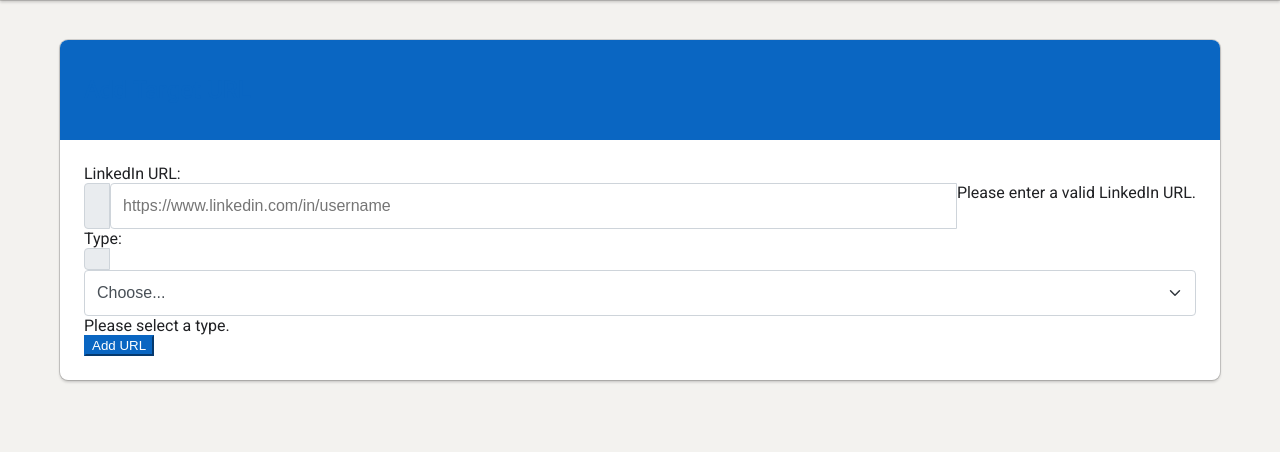
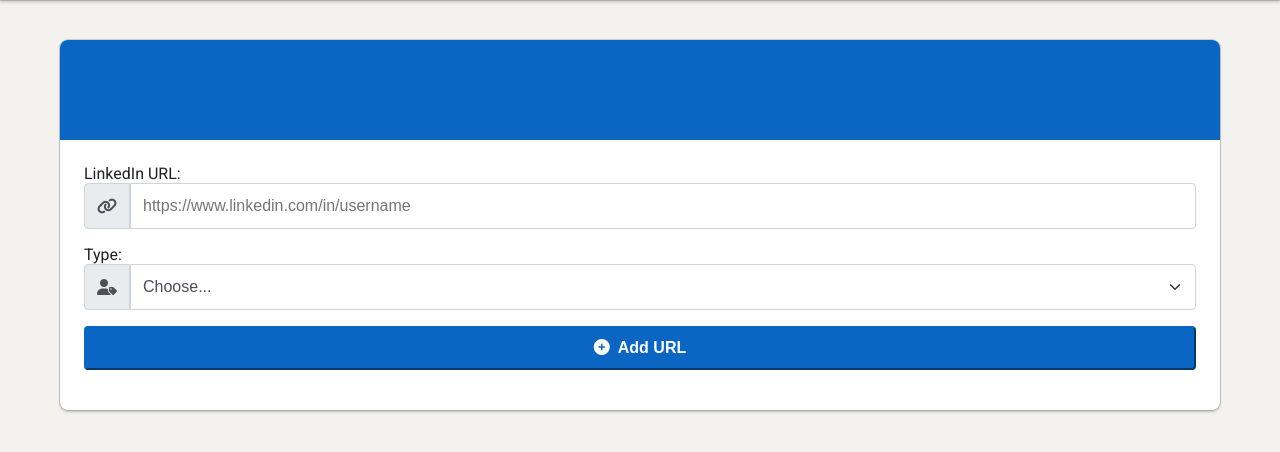
Before and after one commit to dodwmd/linkedin, a Flask app: page /add_url in a window 1280 px wide. Shown: the part 59-511 px from the top of the page. Run offline with Flask 3, Linux system fonts and the light colour scheme; some libraries are stand-ins or nearby versions.

Commit message:
make the ui prettier

```diff
--- a/src/routes.py
+++ b/src/routes.py
@@ -384,6 +384,7 @@ def register_routes(app):
                 # Add to NATS
                 nats_manager = NatsManager.get_instance()
                 nats_manager.connect()
+
                 subject = f"linkedin_{url_type}_urls"
                 message = json.dumps({"url": url, "is_seed": is_seed})
                 nats_manager.publish(subject, message)
--- a/src/static/styles.css
+++ b/src/static/styles.css
@@ -419,3 +419,106 @@ tr:hover {
     background-color: #5a6268;
     border-color: #545b62;
 }
+
+/* Add these styles at the end of your existing CSS file */
+
+.input-group {
+    display: flex;
+    align-items: stretch;
+}
+
+.input-group-text {
+    display: flex;
+    align-items: center;
+    padding: .375rem .75rem;
+    font-size: 1rem;
+    font-weight: 400;
+    line-height: 1.5;
+    color: #495057;
+    text-align: center;
+    white-space: nowrap;
+    background-color: #e9ecef;
+    border: 1px solid #ced4da;
+    border-radius: .25rem;
+    border-top-right-radius: 0;
+    border-bottom-right-radius: 0;
+}
+
+.form-control,
+.form-select {
+    flex: 1 1 auto;
+    width: 1%;
+    min-width: 0;
+}
+
+.form-control:not(:last-child),
+.form-select:not(:last-child) {
+    border-top-right-radius: 0;
+    border-bottom-right-radius: 0;
+}
+
+.form-control:not(:first-child),
+.form-select:not(:first-child) {
+    border-top-left-radius: 0;
+    border-bottom-left-radius: 0;
+}
+
+.invalid-feedback {
+    display: none;
+    width: 100%;
+    margin-top: .25rem;
+    font-size: 80%;
+    color: #dc3545;
+}
+
+.was-validated .form-control:invalid,
+.was-validated .form-select:invalid {
+    border-color: #dc3545;
+}
+
+.was-validated .form-control:invalid + .invalid-feedback,
+.was-validated .form-select:invalid + .invalid-feedback {
+    display: block;
+}
+
+
+/* Add these styles at the end of your existing CSS file */
+
+.btn-primary {
+    color: #fff;
+    background-color: #0a66c2;
+    border-color: #0a66c2;
+}
+
+.btn-primary:hover {
+    color: #fff;
+    background-color: #004182;
+    border-color: #004182;
+}
+
+.btn-block {
+    display: block;
+    width: 100%;
+}
+
+.btn {
+    font-weight: 600;
+    padding: 0.5rem 1rem;
+    font-size: 1rem;
+    line-height: 1.5;
+    border-radius: 0.25rem;
+    transition: color 0.15s ease-in-out, background-color 0.15s ease-in-out, border-color 0.15s ease-in-out, box-shadow 0.15s ease-in-out;
+}
+
+.btn:focus, .btn:active {
+    outline: none;
+    box-shadow: 0 0 0 0.2rem rgba(10, 102, 194, 0.25);
+}
+
+.mb-3 {
+    margin-bottom: 1rem;
+}
+
+.me-2 {
+    margin-right: 0.5rem;
+}
--- a/src/templates/add_url.html
+++ b/src/templates/add_url.html
@@ -15,9 +15,9 @@
                             <div class="input-group">
                                 <span class="input-group-text"><i class="fas fa-link"></i></span>
                                 <input type="url" class="form-control" id="url" name="url" required placeholder="https://www.linkedin.com/in/username">
-                                <div class="invalid-feedback">
-                                    Please enter a valid LinkedIn URL.
-                                </div>
+                            </div>
+                            <div class="invalid-feedback">
+                                Please enter a valid LinkedIn URL.
                             </div>
                         </div>
 
@@ -30,14 +30,14 @@
                                     <option value="person">Person</option>
                                     <option value="company">Company</option>
                                 </select>
-                                <div class="invalid-feedback">
-                                    Please select a type.
-                                </div>
+                            </div>
+                            <div class="invalid-feedback">
+                                Please select a type.
                             </div>
                         </div>
 
-                        <div class="d-grid gap-2">
-                            <button type="submit" class="btn btn-primary btn-lg">
+                        <div class="mb-3">
+                            <button type="submit" class="btn btn-primary btn-block">
                                 <i class="fas fa-plus-circle me-2"></i>Add URL
                             </button>
                         </div>
@@ -66,5 +66,19 @@
                 }, false)
             })
     })()
+
+    // Auto-select type based on URL
+    document.getElementById('url').addEventListener('input', function() {
+        var url = this.value.toLowerCase();
+        var typeSelect = document.getElementById('type');
+
+        if (url.includes('linkedin.com/in/')) {
+            typeSelect.value = 'person';
+        } else if (url.includes('linkedin.com/company/')) {
+            typeSelect.value = 'company';
+        } else {
+            typeSelect.value = '';
+        }
+    });
 </script>
 {% endblock %}
--- a/src/templates/base.html
+++ b/src/templates/base.html
@@ -8,6 +8,7 @@
     <script src="https://code.jquery.com/jquery-3.6.0.min.js"></script>
     <link href="https://fonts.googleapis.com/css2?family=Roboto:wght@300;400;500&display=swap" rel="stylesheet">
     <link rel="stylesheet" href="{{ url_for('static', filename='styles.css') }}">
+    <link rel="stylesheet" href="https://cdnjs.cloudflare.com/ajax/libs/font-awesome/6.0.0-beta3/css/all.min.css">
 </head>
 <body>
     <nav class="navbar">
@@ -28,5 +29,6 @@
     </div>
     <script src="https://cdn.jsdelivr.net/npm/@popperjs/core@2.5.3/dist/umd/popper.min.js"></script>
     <script src="https://stackpath.bootstrapcdn.com/bootstrap/4.5.2/js/bootstrap.min.js"></script>
+    {% block scripts %}{% endblock %}
 </body>
 </html>
```
Also changed, not shown: src/nats_manager.py (+10 -23 lines).
